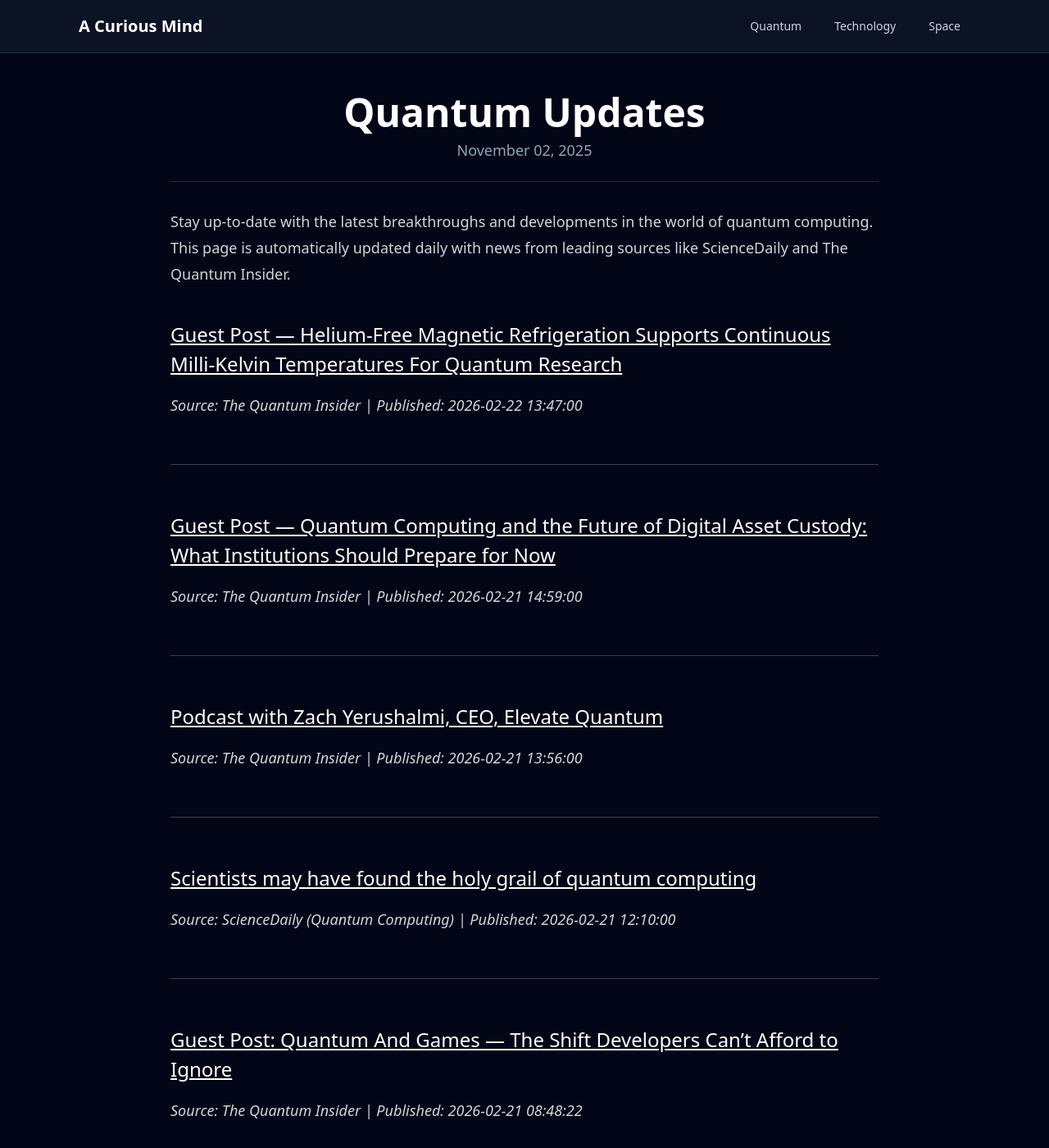
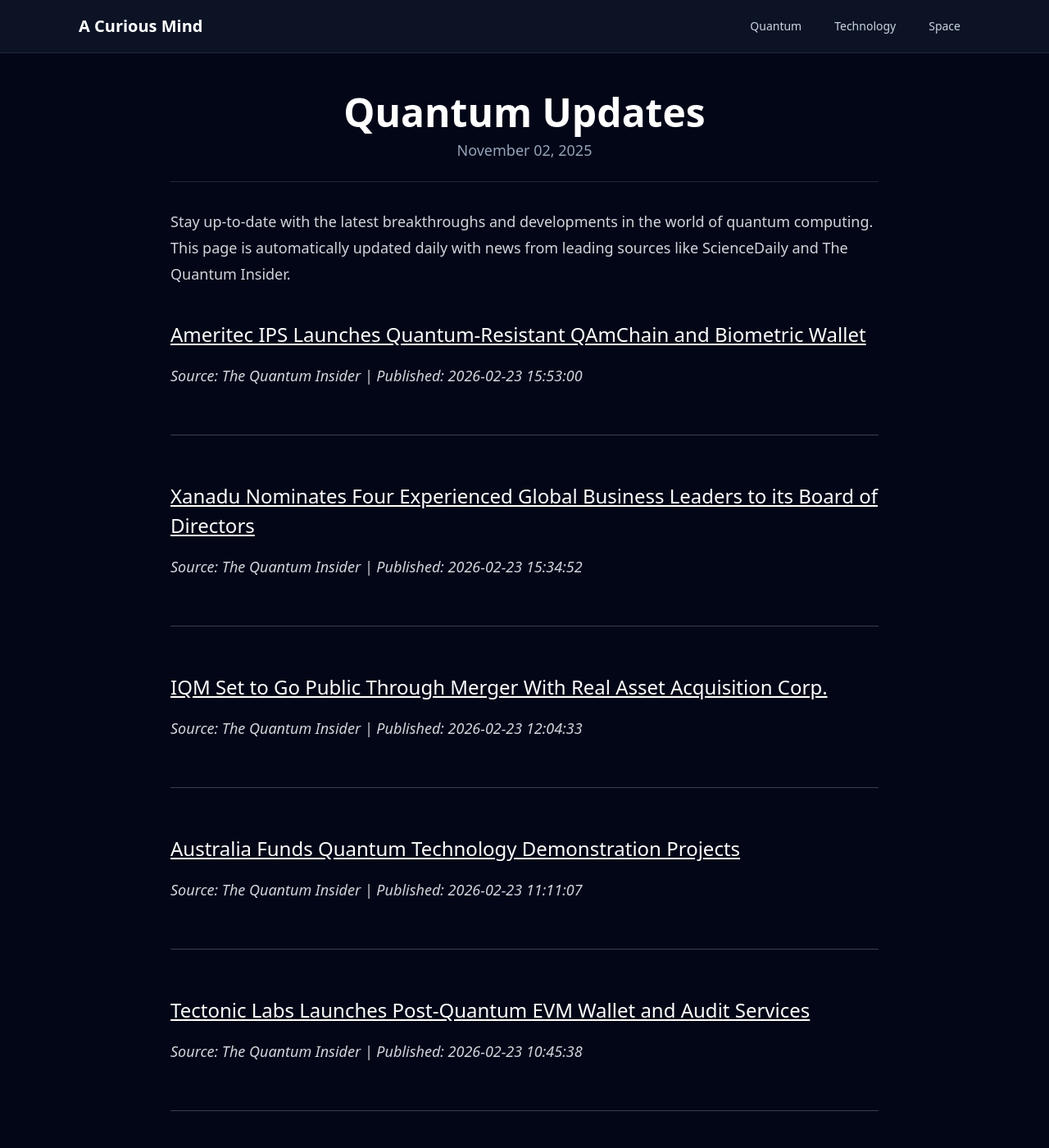
Before and after one commit to onehl7/onehl7.github.io, a Jekyll site: the page built from _posts/2025-11-02-quantum-updates.md, in a window 1280 px wide and 1400 px high. Shown: the whole window at 82% size. Built offline with Jekyll 4.4.1, drawn with Linux system fonts in a browser that asks for light colours; nearby versions of some CDN libraries; some of the changed text lies outside the part shown.

Commit message:
Update quantum news data

```diff
--- a/_data/quantum_news.json
+++ b/_data/quantum_news.json
@@ -1,39 +1,39 @@
 [
   {
     "source": "The Quantum Insider",
-    "title": "Guest Post \u2014 Helium-Free Magnetic Refrigeration Supports Continuous Milli-Kelvin Temperatures For Quantum Research",
-    "link": "https://thequantuminsider.com/2026/02/22/guest-post-helium-free-magnetic-refrigeration-supports-continuous-milli-kelvin-temperatures-for-quantum-research/",
-    "published": "2026-02-22 13:47:00"
+    "title": "Ameritec IPS Launches Quantum-Resistant QAmChain and Biometric Wallet",
+    "link": "https://thequantuminsider.com/2026/02/23/ameritec-ips-launches-qamchain-biometric-wallet/",
+    "published": "2026-02-23 15:53:00"
   },
   {
     "source": "The Quantum Insider",
-    "title": "Guest Post \u2014 Quantum Computing and the Future of Digital Asset Custody: What Institutions Should Prepare for Now",
-    "link": "https://thequantuminsider.com/2026/02/21/guest-post-quantum-computing-and-the-future-of-digital-asset-custody-what-institutions-should-prepare-for-now/",
-    "published": "2026-02-21 14:59:00"
+    "title": "Xanadu Nominates Four Experienced Global Business Leaders to its Board of Directors",
+    "link": "https://thequantuminsider.com/2026/02/23/anadu-nominates-experienced-global-business-leaders-board/",
+    "published": "2026-02-23 15:34:52"
   },
   {
     "source": "The Quantum Insider",
-    "title": "Podcast with Zach Yerushalmi, CEO, Elevate Quantum",
-    "link": "https://thequantuminsider.com/2026/02/21/podcast-with-zach-yerushalmi-ceo-elevate-quantum/",
-    "published": "2026-02-21 13:56:00"
+    "title": "IQM Set to Go Public Through Merger With Real Asset Acquisition Corp.",
+    "link": "https://thequantuminsider.com/2026/02/23/iqm-set-to-go-public-through-merger-with-real-asset-acquisition-corp/",
+    "published": "2026-02-23 12:04:33"
+  },
+  {
+    "source": "The Quantum Insider",
+    "title": "Australia Funds Quantum Technology Demonstration Projects",
+    "link": "https://thequantuminsider.com/2026/02/23/australia-quantum-demonstration-grants/",
+    "published": "2026-02-23 11:11:07"
+  },
+  {
+    "source": "The Quantum Insider",
+    "title": "Tectonic Labs Launches Post-Quantum EVM Wallet and Audit Services",
+    "link": "https://thequantuminsider.com/2026/02/23/tectonic-labs-pq-wallet-post-quantum-evm-audits/",
+    "published": "2026-02-23 10:45:38"
   },
   {
     "source": "ScienceDaily (Quantum Computing)",
     "title": "Scientists may have found the holy grail of quantum computing",
     "link": "https://www.sciencedaily.com/releases/2026/02/260221000252.htm",
     "published": "2026-02-21 12:10:00"
-  },
-  {
-    "source": "The Quantum Insider",
-    "title": "Guest Post: Quantum And Games \u2014 The Shift Developers Can\u2019t Afford to Ignore",
-    "link": "https://thequantuminsider.com/2026/02/21/guest-post-quantum-and-games-the-shift-developers-cant-afford-to-ignore/",
-    "published": "2026-02-21 08:48:22"
-  },
-  {
-    "source": "The Quantum Insider",
-    "title": "Quantum Co-laboratory Extends Five-Year National Collaboration",
-    "link": "https://thequantuminsider.com/2026/02/21/quantum-co-laboratory-five-year-extension/",
-    "published": "2026-02-21 08:00:00"
   },
   {
     "source": "ScienceDaily (Quantum Computing)",
```
